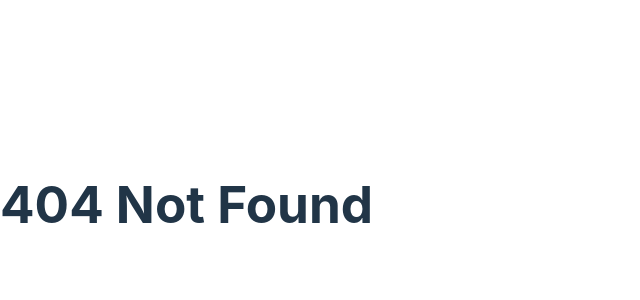
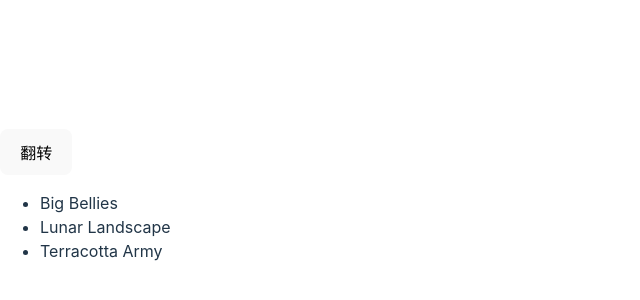
Before and after one commit to xiaozhuoya/learn-react, a React (Vite) app: page /flip in a window 1280 px wide. Before the commit this address had no page. Shown: the part 196-496 px from the top of the page, without its empty margins (0-640 px from the left). Built offline with nearby package versions, Linux system fonts and the light colour scheme.

Commit message:
✨ feat: Flip

```diff
--- a/src/pages/Demo.tsx
+++ /dev/null
@@ -1,5 +0,0 @@
-const demo = () => {
-  return <div>demo</div>;
-};
-
-export default demo;
--- /dev/null
+++ b/src/pages/flip.tsx
@@ -0,0 +1,37 @@
+/*
+ * @Author: Jie Zhuo
+ * @Date: 2025-02-20 16:35:27
+ * @LastEditTime: 2025-02-20 17:23:39
+ * @LastEditors: Jie Zhuo
+ * @Description:
+ * @FilePath: \learn-react\src\pages\flip.tsx
+ */
+import { useState } from "react";
+const initialList = [
+  { id: 0, title: "Big Bellies" },
+  { id: 1, title: "Lunar Landscape" },
+  { id: 2, title: "Terracotta Army" },
+];
+
+const demo = () => {
+  const [list, setList] = useState(initialList);
+
+  function handleClick() {
+    const nextList = [...list];
+    nextList.reverse();
+    setList(nextList);
+  }
+
+  return (
+    <>
+      <button onClick={handleClick}>翻转</button>
+      <ul>
+        {list.map((artwork) => (
+          <li key={artwork.id}>{artwork.title}</li>
+        ))}
+      </ul>
+    </>
+  );
+};
+
+export default demo;
--- a/src/routes/index.tsx
+++ b/src/routes/index.tsx
@@ -11,7 +11,7 @@ import { RouteObject } from 'react-router-dom';
 import Home from '@/pages/Home.tsx';
 import About from '@/pages/About.tsx';
 import NotFound from '@/pages/NotFound.tsx';
-import Demo from '@/pages/Demo.tsx';
+import Flip from '@/pages/flip.tsx';
 
 // 路由配置数组
 const RouteConfig: RouteObject[] = [
@@ -24,8 +24,8 @@ const RouteConfig: RouteObject[] = [
     element: <About />
   },
   {
-    path: '/demo',
-    element: <Demo />
+    path: '/flip',
+    element: <Flip />
   },
   {
     path: '*',
```
